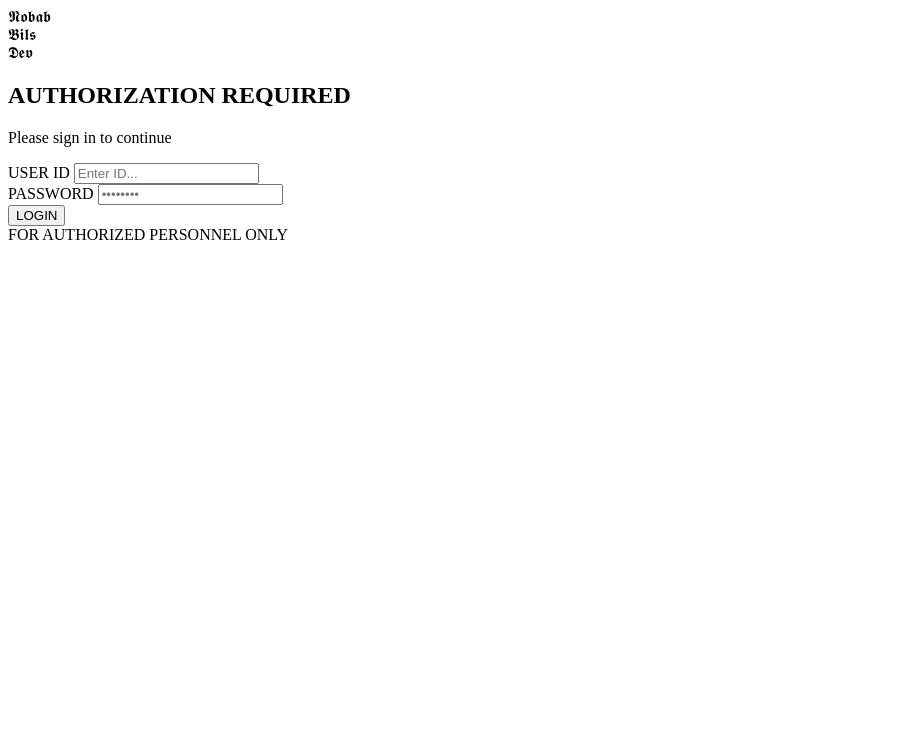
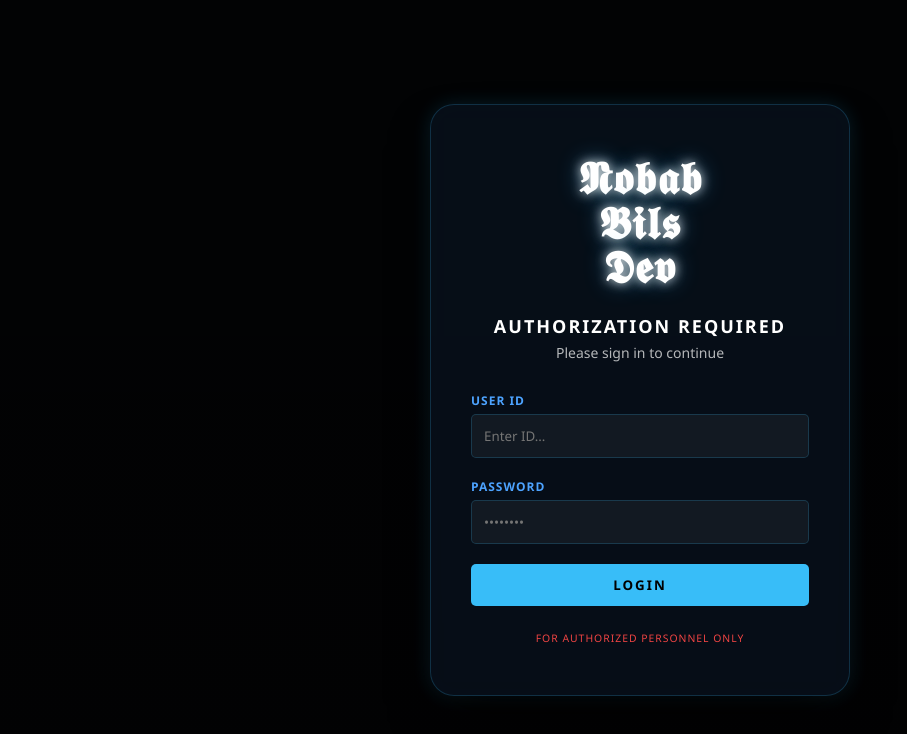
Before and after one commit to nabilgr847/Portfolio3, a plain HTML site: page index.html in a window 1280 px wide. Shown: the whole page, without its empty margins (0-907 px from the left). Drawn offline with Linux system fonts and the light colour scheme.

Commit message:
Change stylesheet link from newproject.css to index.css

```diff
--- a/index.html
+++ b/index.html
@@ -4,7 +4,7 @@
     <meta charset="UTF-8">
     <meta name="viewport" content="width=device-width, initial-scale=1.0">
     <title>𝕹𝖔𝖇𝖆𝖇 𝕭𝖎𝖑𝖘 𝕯𝖊𝖛| Login</title>
-    <link rel="stylesheet" href="newproject.css">
+    <link rel="stylesheet" href="index.css">
 </head>
 <body>
 
```
